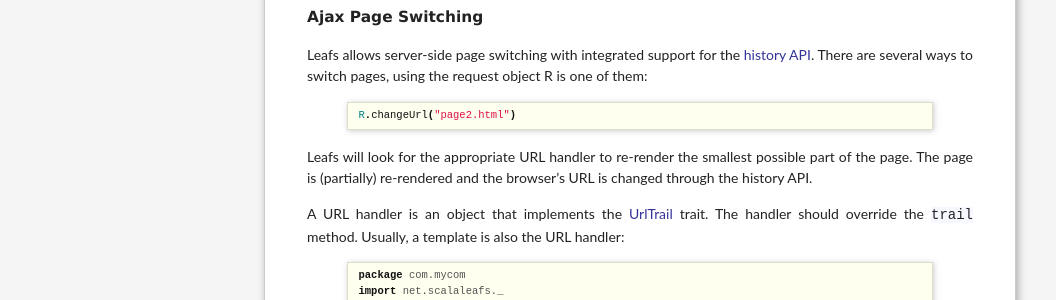
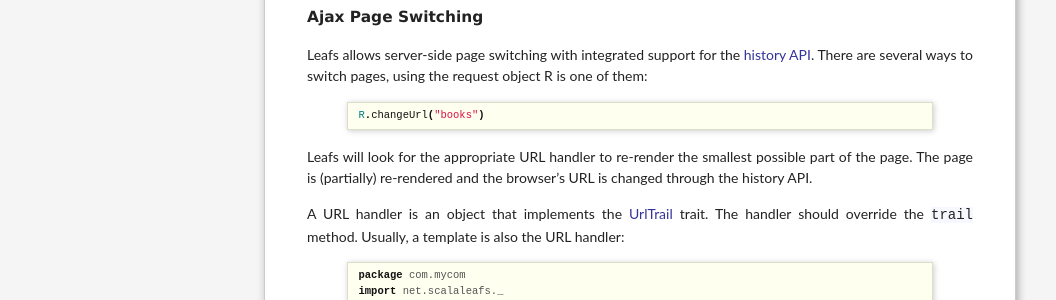
Before and after one commit to scalastuff/scalaleafs, a Jekyll site: the page built from url-handling.md, in a window 1280 px wide. Shown: the part 454-754 px from the top of the page, without its empty margins (0-1056 px from the left). Built offline with Jekyll 4.4.1, drawn with Linux system fonts in a browser that asks for light colours.

Commit message:
Updated url-handling.md

```diff
--- a/url-handling.md
+++ b/url-handling.md
@@ -26,7 +26,7 @@ class ToysPage(trail : UrlTrail) extends Template { ... }
 Leafs allows server-side page switching with integrated support for the [history API](http://html5demos.com/history). There are several ways to switch pages, using the request object R is one of them:
 
 {% highlight scala %}
-R.changeUrl("page2.html")
+R.changeUrl("books")
 {% endhighlight %}
 
 Leafs will look for the appropriate URL handler to re-render the smallest possible part of the page. The page is (partially) re-rendered and the browser's URL is changed through the history API.
```
